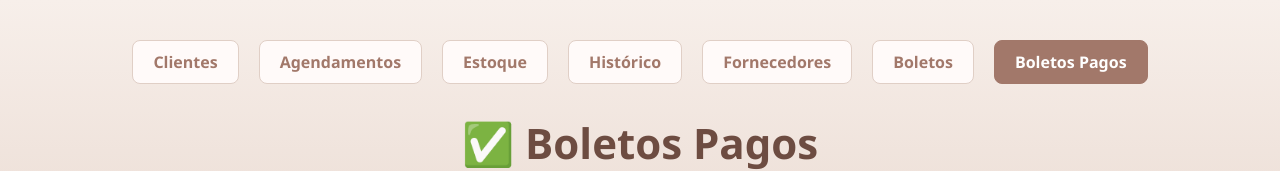
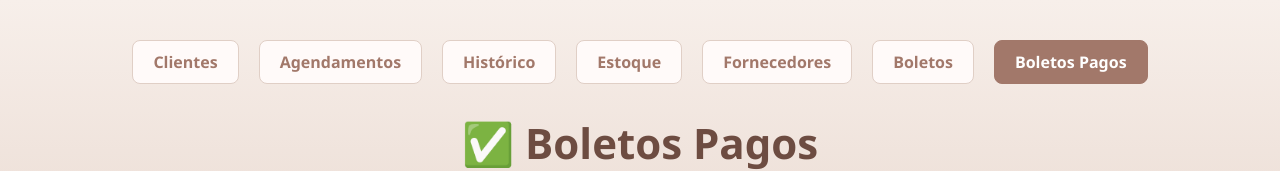
Before and after one commit to F4chini2/farmaceutica-esteta, a React (Vite) app in the folder frontend/: page /boletos-pagos in a window 1280 px wide. Shown: the top 171 px of the page. Built offline with nearby package versions, Linux system fonts and the light colour scheme; no server answers; sample sign-in values are in the browser's storage.

Commit message:
Update Tabs.jsx

```diff
--- a/frontend/src/components/Tabs.jsx
+++ b/frontend/src/components/Tabs.jsx
@@ -8,8 +8,8 @@ function Tabs() {
   const tabs = [
   { label: 'Clientes', path: '/dashboard' },
   { label: 'Agendamentos', path: '/agendamentos' },
+  { label: 'Histórico', path: '/historico' },
   { label: 'Estoque', path: '/estoque' },
-  { label: 'Histórico', path: '/historico' },
   { label: 'Fornecedores', path: '/fornecedores' },
   { label: 'Boletos', path: '/boletos' },
   { label: 'Boletos Pagos', path: '/boletos-pagos' },
```
